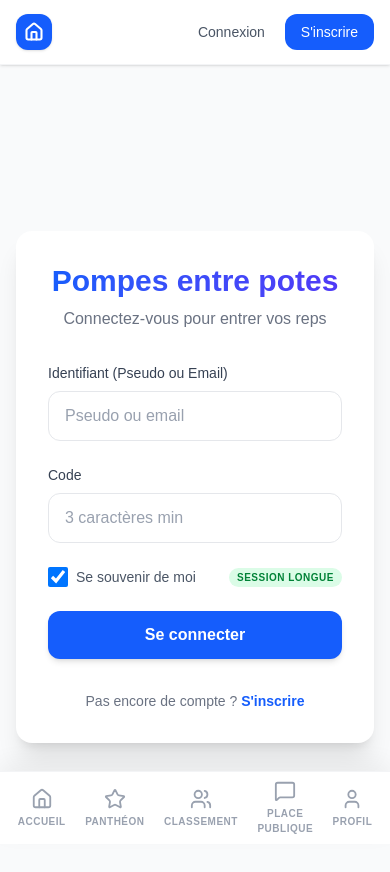
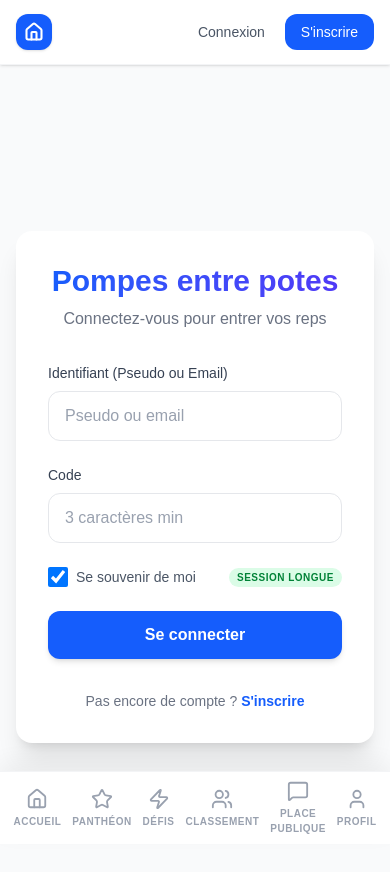
Before and after one commit to damienrenier-create/pushquest, a Next.js app: page /login in a window 390 px wide. Shown: the top 872 px of the page. Built offline with nearby package versions, Linux system fonts and the light colour scheme; no server answers.

Commit message:
feat(nav): add direct shortcut to challenges in navbar and mobile nav

```diff
--- a/src/app/pantheon/PantheonClient.tsx
+++ b/src/app/pantheon/PantheonClient.tsx
@@ -570,7 +570,7 @@ export default function PantheonClient({
 
 
                 {/* SECTION E: ENTRAÎNEMENTS DE LÉGENDE */}
-                <div className="mb-12">
+                <div id="challenges" className="mb-12">
                     <div className="flex items-center gap-3 mb-8">
                         <div className="p-2.5 bg-indigo-50 text-indigo-600 rounded-xl">
                             <Zap size={20} fill="currentColor" />
--- a/src/components/MobileNav.tsx
+++ b/src/components/MobileNav.tsx
@@ -2,7 +2,7 @@
 
 import Link from "next/link"
 import { usePathname } from "next/navigation"
-import { Home, Trophy, Users, Star, User, MessageSquare } from "lucide-react"
+import { Home, Trophy, Users, Star, User, MessageSquare, Zap } from "lucide-react"
 
 export default function MobileNav() {
     const pathname = usePathname()
@@ -24,6 +24,14 @@ export default function MobileNav() {
                 >
                     <Star size={22} className={`group-hover:scale-110 transition-transform ${pathname?.startsWith('/pantheon') ? 'stroke-[2.5px] fill-current' : ''}`} />
                     <span className="text-[10px] font-black uppercase tracking-wider">Panthéon</span>
+                </Link>
+
+                <Link
+                    href="/pantheon#challenges"
+                    className={`flex flex-col items-center gap-1 group relative ${pathname === '/pantheon' ? 'text-amber-600' : 'text-gray-400'}`}
+                >
+                    <Zap size={22} className={`group-hover:scale-110 transition-transform ${pathname === '/pantheon' ? 'stroke-[2.5px] fill-current' : ''}`} />
+                    <span className="text-[10px] font-black uppercase tracking-wider text-center">Défis</span>
                 </Link>
 
                 <Link
--- a/src/components/Navbar.tsx
+++ b/src/components/Navbar.tsx
@@ -3,7 +3,7 @@
 import Link from "next/link"
 import { useSession, signOut } from "next-auth/react"
 import { useEffect } from "react"
-import { Home, Users, User, LogOut, Camera, ShieldCheck, Star, MessageSquare } from "lucide-react"
+import { Home, Users, User, LogOut, Camera, ShieldCheck, Star, MessageSquare, Zap } from "lucide-react"
 
 export default function Navbar() {
     const { data: session } = useSession()
@@ -36,6 +36,14 @@ export default function Navbar() {
                                 >
                                     <Star size={14} fill="currentColor" />
                                     Panthéon
+                                </Link>
+                                <div className="h-4 w-[1px] bg-gray-100 mx-2" />
+                                <Link
+                                    href="/pantheon#challenges"
+                                    className="flex items-center gap-1.5 text-amber-600 bg-amber-50 hover:bg-amber-100 font-black px-3 py-2 rounded-xl transition-all text-xs uppercase tracking-wider border border-amber-100 shadow-sm"
+                                >
+                                    <Zap size={14} fill="currentColor" />
+                                    Défis
                                 </Link>
                                 <div className="h-4 w-[1px] bg-gray-100 mx-2" />
                                 <Link
```
